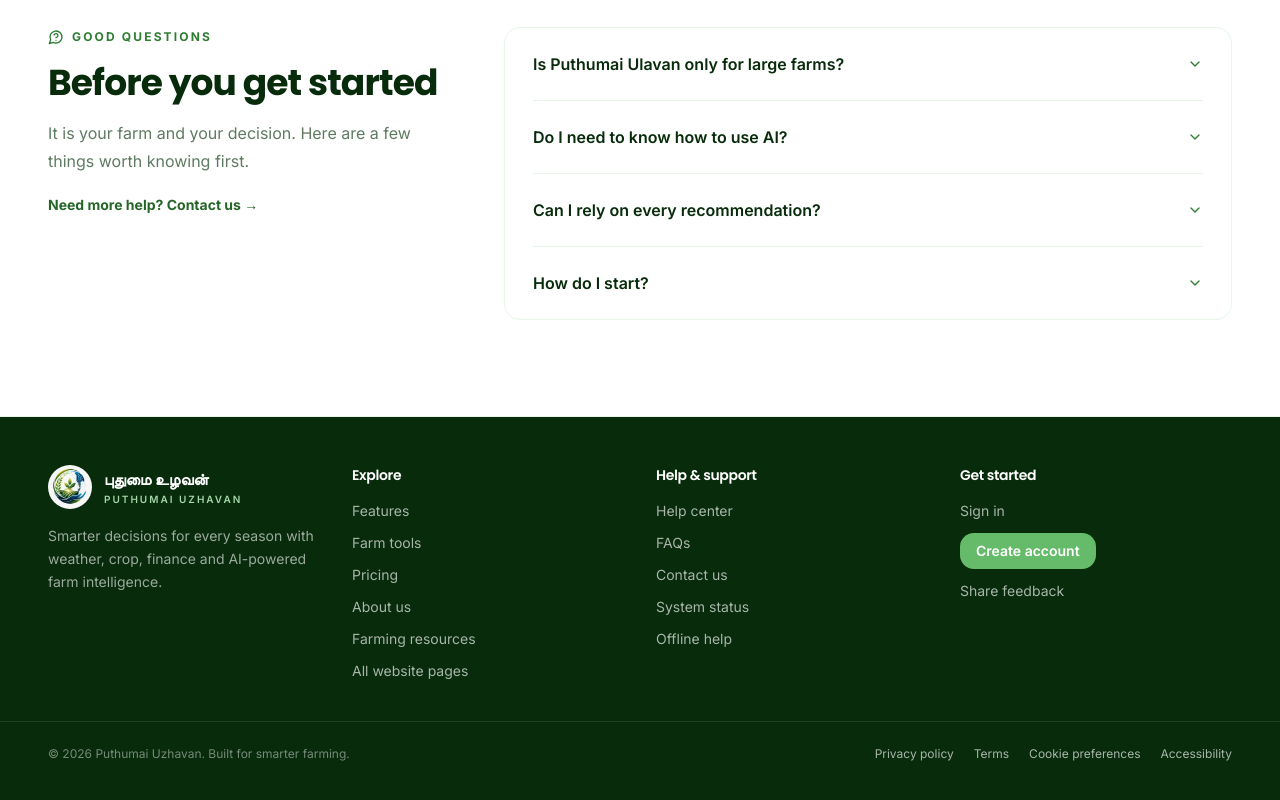
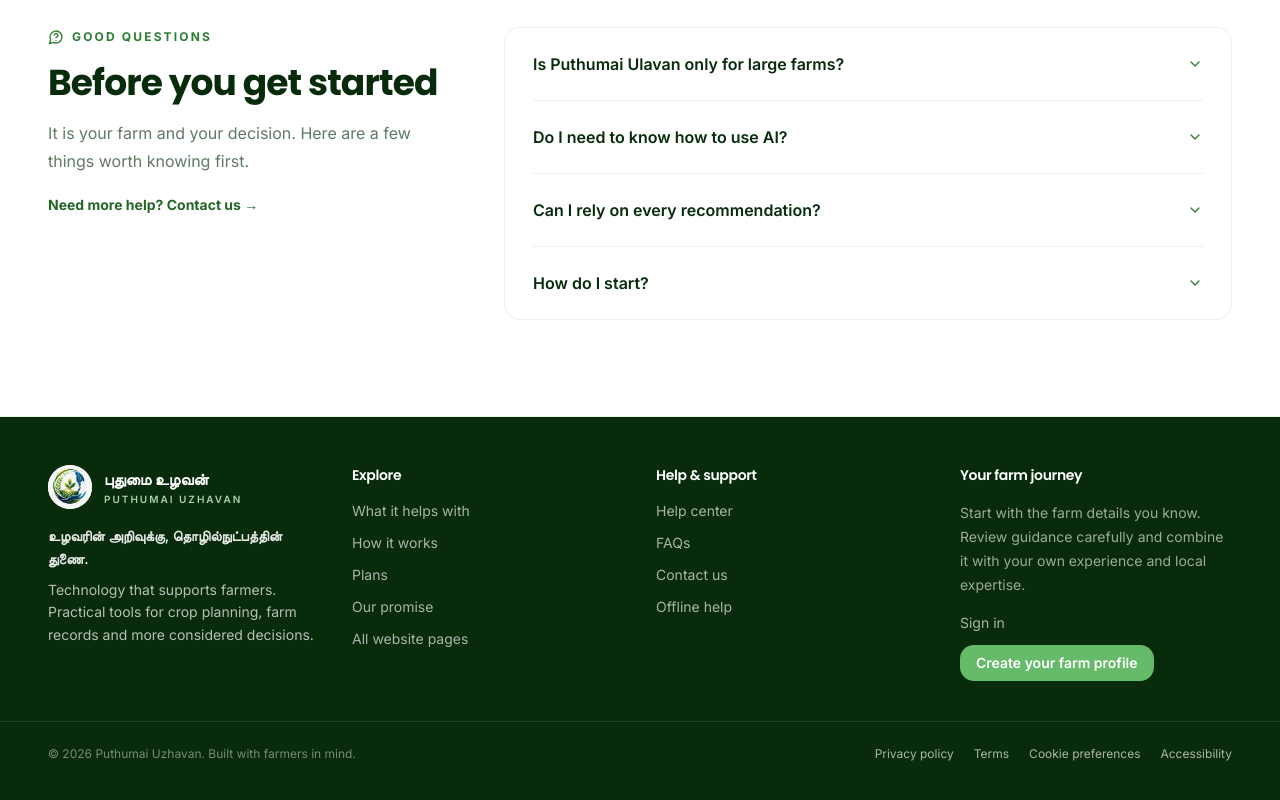
Before and after one commit to Hari-maker-del/puthumai_ulavan, a React (Vite) app: page / in a window 1280 px wide. Shown: the part 4862-5662 px from the top of the page. Built offline with nearby package versions, Linux system fonts and the light colour scheme; no server answers.

Commit message:
Apply consistent Puthumai Ulavan brand identity

```diff
--- a/src/components/landing/Footer.tsx
+++ b/src/components/landing/Footer.tsx
@@ -6,51 +6,47 @@
       <div className="mx-auto grid max-w-7xl gap-8 px-5 sm:px-8 md:grid-cols-4 lg:px-12">
         <div className="md:col-span-1">
           <a href="/" className="flex items-center gap-3" aria-label="Puthumai Uzhavan home">
-            <img src="/assets/image.png" alt="Puthumai Uzhavan agriculture and AI logo" className="h-11 w-11 rounded-full object-contain" />
+            <img src="/assets/image.png" alt="" className="h-11 w-11 rounded-full bg-white object-contain" />
             <span>
               <span className="block font-display text-base font-bold">புதுமை உழவன்</span>
               <span className="block text-[10px] font-semibold tracking-[0.2em] text-brand-300">PUTHUMAI UZHAVAN</span>
             </span>
           </a>
-          <p className="mt-4 max-w-sm text-sm leading-relaxed text-white/60">
-            Smarter decisions for every season with weather, crop, finance and AI-powered farm intelligence.
+          <p className="mt-4 max-w-sm text-sm leading-relaxed text-white/70">
+            <span className="font-semibold text-white/90">உழவரின் அறிவுக்கு, தொழில்நுட்பத்தின் துணை.</span>
+            <span className="mt-2 block">Technology that supports farmers. Practical tools for crop planning, farm records and more considered decisions.</span>
           </p>
         </div>
-
         <div>
           <h3 className="text-sm font-semibold text-white">Explore</h3>
           <div className="mt-4 flex flex-col items-start gap-3 text-sm">
-            <a href="/features" className={linkClass}>Features</a>
-            <a href="/services" className={linkClass}>Farm tools</a>
-            <a href="/pricing" className={linkClass}>Pricing</a>
-            <a href="/about" className={linkClass}>About us</a>
-            <a href="/blog" className={linkClass}>Farming resources</a>
+            <a href="/#features" className={linkClass}>What it helps with</a>
+            <a href="/#how-it-works" className={linkClass}>How it works</a>
+            <a href="/#pricing" className={linkClass}>Plans</a>
+            <a href="/#about" className={linkClass}>Our promise</a>
             <a href="/pages" className={linkClass}>All website pages</a>
           </div>
         </div>
-
         <div>
           <h3 className="text-sm font-semibold text-white">Help & support</h3>
           <div className="mt-4 flex flex-col items-start gap-3 text-sm">
             <a href="/help" className={linkClass}>Help center</a>
             <a href="/faq" className={linkClass}>FAQs</a>
             <a href="/contact" className={linkClass}>Contact us</a>
-            <a href="/system-status" className={linkClass}>System status</a>
             <a href="/offline" className={linkClass}>Offline help</a>
           </div>
         </div>
-
         <div>
-          <h3 className="text-sm font-semibold text-white">Get started</h3>
+          <h3 className="text-sm font-semibold text-white">Your farm journey</h3>
+          <p className="mt-4 text-sm leading-6 text-white/60">Start with the farm details you know. Review guidance carefully and combine it with your own experience and local expertise.</p>
           <div className="mt-4 flex flex-col items-start gap-3 text-sm">
             <a href="/login" className={linkClass}>Sign in</a>
-            <a href="/signup" className="rounded-xl bg-brand-500 px-4 py-2 font-semibold text-white transition hover:bg-brand-400 focus-visible:outline-none focus-visible:ring-2 focus-visible:ring-brand-300">Create account</a>
-            <a href="/reviews" className={linkClass}>Share feedback</a>
+            <a href="/signup" className="rounded-xl bg-brand-500 px-4 py-2 font-semibold text-white transition hover:bg-brand-400 focus-visible:outline-none focus-visible:ring-2 focus-visible:ring-brand-300">Create your farm profile</a>
           </div>
         </div>
       </div>
       <div className="mx-auto mt-10 flex max-w-7xl flex-col gap-4 border-t border-white/10 px-5 pt-6 text-xs text-white/45 sm:px-8 lg:flex-row lg:items-center lg:justify-between lg:px-12">
-        <span>© {new Date().getFullYear()} Puthumai Uzhavan. Built for smarter farming.</span>
+        <span>© {new Date().getFullYear()} Puthumai Uzhavan. Built with farmers in mind.</span>
         <nav className="flex flex-wrap gap-x-5 gap-y-2" aria-label="Legal">
           <a href="/privacy" className={linkClass}>Privacy policy</a>
           <a href="/terms" className={linkClass}>Terms</a>
```
